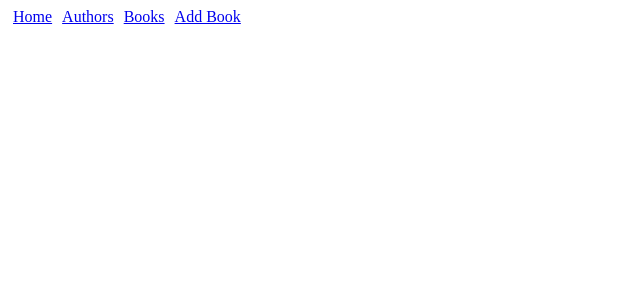
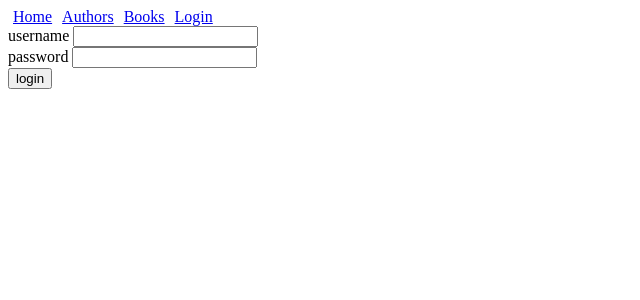
Before and after one commit to DigitalBubblegum/librarygql-client-part8, a React (Vite) app: page /login in a window 1280 px wide. Shown: the top 300 px of the page, without its empty margins (0-640 px from the left). Built offline with nearby package versions, Linux system fonts and the light colour scheme.

Commit message:
-completed exercise 8.18

```diff
--- a/src/App.jsx
+++ b/src/App.jsx
@@ -1,13 +1,26 @@
 import { BrowserRouter as Router, Routes, Route, Link } from 'react-router-dom'
+import { useState } from 'react'
+import { useApolloClient } from '@apollo/client'
 import Home from './components/Home'
 import Authors from './components/Authors'
 import Books from './components/Books'
 import AddBook from './components/AddBook'
+import LoginForm from './components/LoginForm'
+
 const padding = {
     padding: 5
   }
 
 function App() {
+  const [token, setToken] = useState(null)
+  const client = useApolloClient()
+
+  const logout = () =>{
+    localStorage.clear()
+    setToken(null)
+    client.resetStore()
+  }
+  console.log(token)
   return (
     <>
       <Router>
@@ -15,16 +28,15 @@
           <Link style={padding} to={'/'}>Home</Link>
           <Link style={padding} to={'/authors'}>Authors</Link>
           <Link style={padding} to={'/books'}>Books</Link>
-          <Link style={padding} to={'/addBook'}>Add Book</Link>
+          {token === null?<Link style={padding} to={'/login'}>Login</Link>:<><Link style={padding} to={'/addBook'}>Add Book</Link> <button onClick={logout}>logout</button></>}
         </div>
         <Routes>
           <Route path='/' element={<Home/>}/>
           <Route path='/authors' element={<Authors/>}/>
           <Route path='/books' element={<Books/>}/>
-          <Route path='/addBook' element={<AddBook/>}/>
+          {token === null?<Route path='/login' element={<LoginForm setToken={setToken}/>}/>:<Route path='/addBook' element={<AddBook/>}/>}
         </Routes>
       </Router>
-      {/* <Authors result={result}/> */}
     </>
   )
 }
--- /dev/null
+++ b/src/components/LoginForm.jsx
@@ -0,0 +1,47 @@
+import { useState,useEffect } from 'react'
+import { useMutation } from '@apollo/client'
+import { LOGIN } from '../queries'
+import { useNavigate } from 'react-router-dom'
+const LoginForm = ({setToken}) => {
+    const [username, setUsername] = useState('')
+    const [password, setPassword] = useState('')
+    const [login,result] = useMutation(LOGIN,{
+        onError:(error)=>{
+            console.log(error.graphQLErrors[0].message)
+        }
+    })
+    useEffect(() => {
+      if (result.data){
+        const token = result.data.login.value
+        setToken(token)
+        localStorage.setItem('library-user-token',token)
+      }
+    }, [result.data])
+
+    const submit = async(event)=>{
+        event.preventDefault()
+        await login({variables:{username,password}})
+    }
+    return(
+        <div>
+            <form onSubmit={submit}>
+        <div>
+          username <input
+            value={username}
+            onChange={({ target }) => setUsername(target.value)}
+          />
+        </div>
+        <div>
+          password <input
+            type='password'
+            value={password}
+            onChange={({ target }) => setPassword(target.value)}
+          />
+        </div>
+        <button type='submit'>login</button>
+      </form>
+        </div>
+    )
+}
+
+export default LoginForm
--- a/src/main.jsx
+++ b/src/main.jsx
@@ -1,11 +1,24 @@
 import React from 'react'
 import ReactDOM from 'react-dom/client'
 import App from './App.jsx'
-import { ApolloClient,InMemoryCache,ApolloProvider } from '@apollo/client'
-import { ALL_AUTHORS } from './queries.js'
+import { ApolloClient,InMemoryCache,ApolloProvider,createHttpLink } from '@apollo/client'
+import { setContext } from '@apollo/client/link/context'
+const authLink = setContext((_, { headers }) => {
+  const token = localStorage.getItem('library-user-token')
+  return {
+    headers: {
+      ...headers,
+      authorization: token ? `Bearer ${token}` : null,
+    }
+  }
+})
+const httpLink = createHttpLink({
+  uri: 'http://localhost:4000',
+})
+
 const client = new ApolloClient({
-  uri: 'http://localhost:4000',
   cache: new InMemoryCache(),
+  link: authLink.concat(httpLink)
 })
 // const query = ALL_AUTHORS
 // client.query({query}).then((response)=>console.log(response.data))
--- a/src/queries.js
+++ b/src/queries.js
@@ -29,12 +29,18 @@
 export const CREATE_BOOK = gql`
 mutation createBook($title: String!, $author: String!, $published: Int!, $genres: [String!]!) {
     addBook(title: $title, author: $author, published: $published, genres: $genres) {
-      author
-      genres
-      published
-      title
+    author {
+      bookCount
+      born
+      id
+      name
     }
+    genres
+    id
+    published
+    title
   }
+}
 `
 export const MODIFY_AUTHOR_BORN = gql`
   mutation modifyAuthorBorn($name: String!, $setBornTo: Int!) {
@@ -45,4 +51,12 @@
       bookCount
     }
   }
+`
+
+export const LOGIN = gql`
+  mutation login($username: String!, $password: String!) {
+    login(username: $username, password: $password) {
+      value
+    }
+  }
 `;
```
